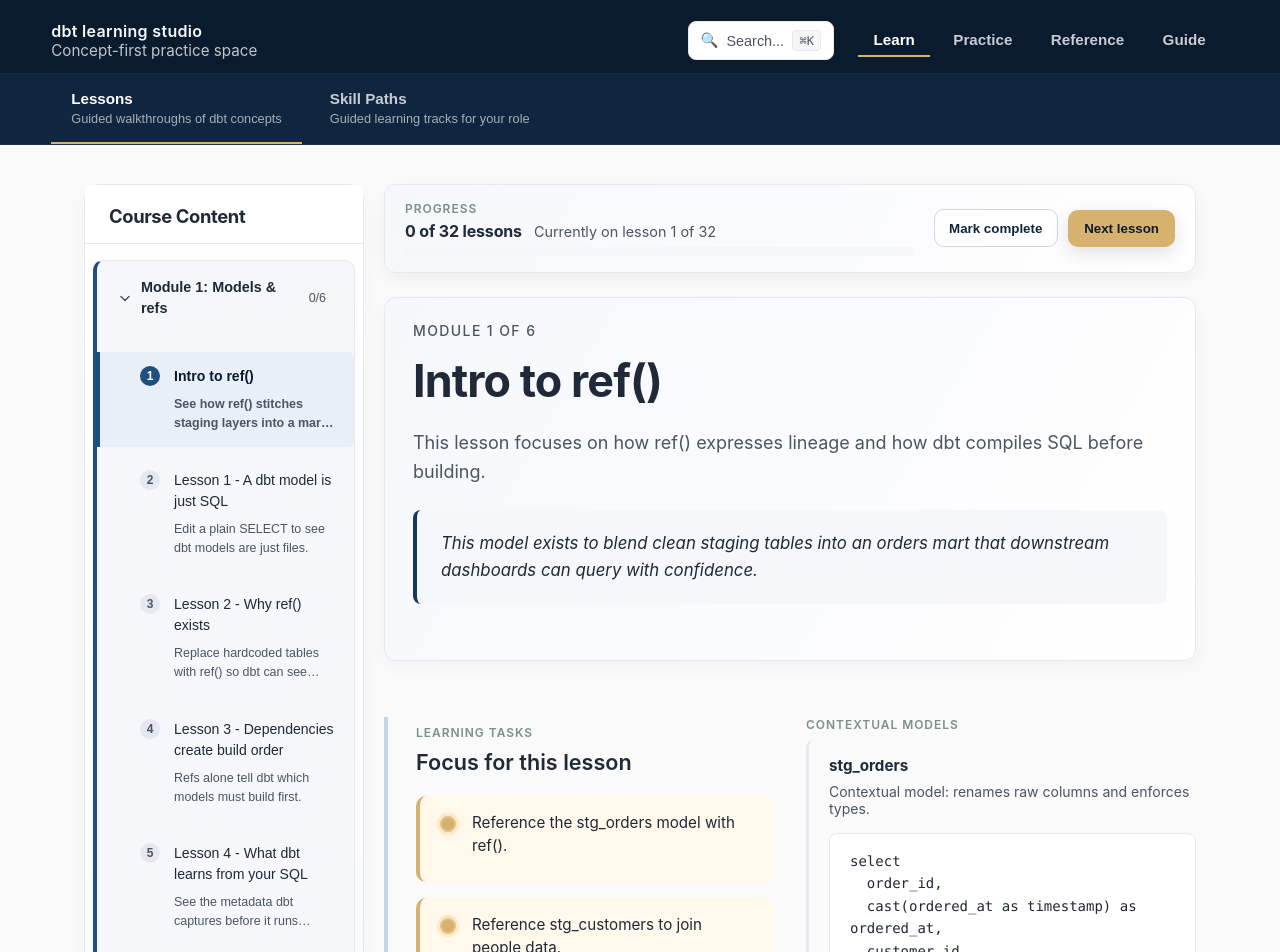
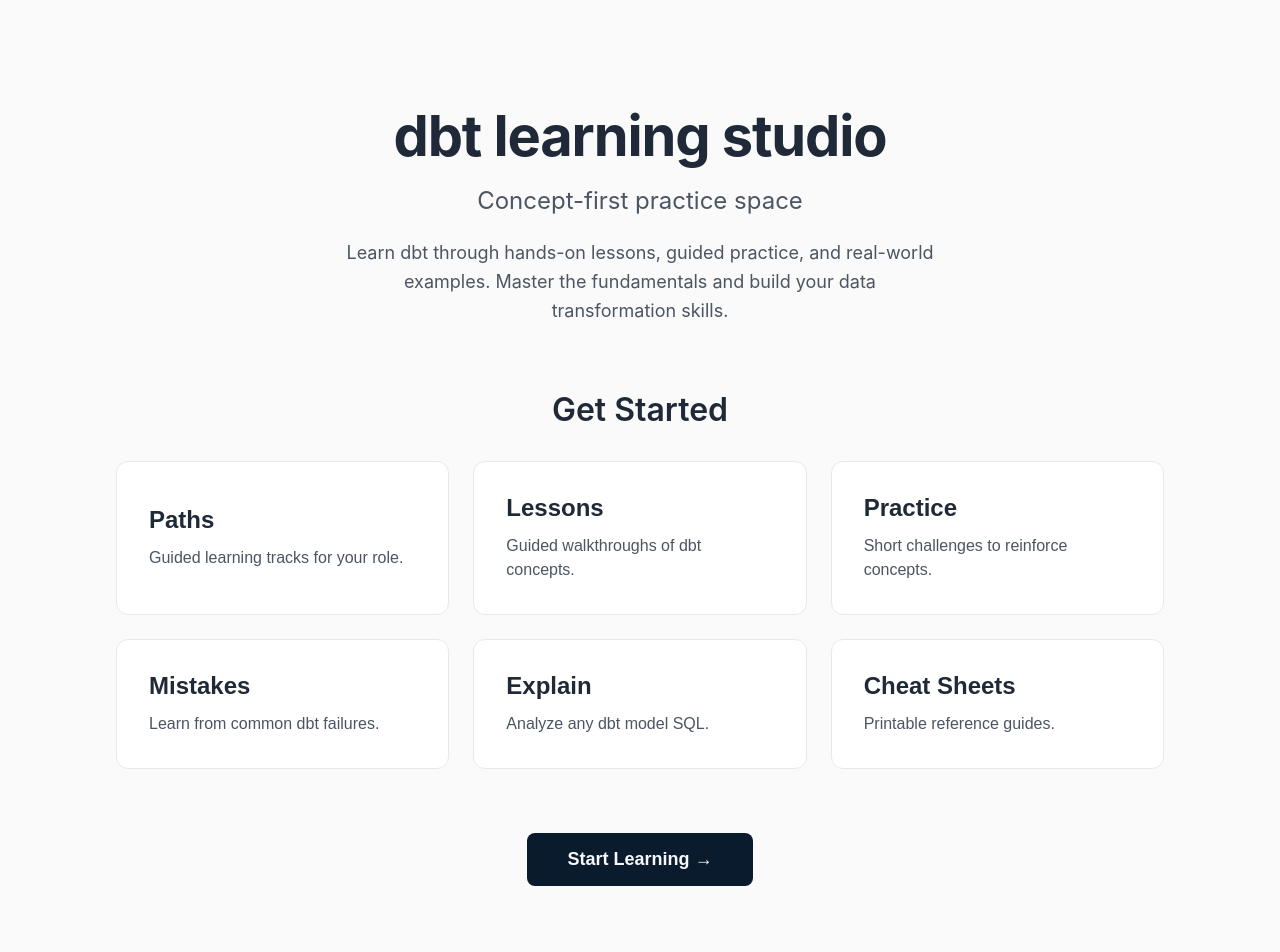
Before and after one commit to jaypeiris/learn-dbt, a React (Vite) app: page / in a window 1280 px wide. Shown: the top 952 px of the page. Built offline with nearby package versions, Linux system fonts and the light colour scheme.

Commit message:
Implement landing page routing and update navigation logic. Modify index.html for dynamic asset paths and enhance Vite configuration for build output. Refactor code blocks in CheatSheetsPage for improved formatting.

```diff
--- a/index.html
+++ b/index.html
@@ -2,7 +2,7 @@
 <html lang="en">
   <head>
     <meta charset="UTF-8" />
-    <link rel="icon" type="image/svg+xml" href="/vite.svg" />
+    <link rel="icon" type="image/svg+xml" href="%BASE_URL%vite.svg" />
     <meta name="viewport" content="width=device-width, initial-scale=1.0" />
     <title>learn_dbt</title>
   </head>
--- a/src/app/App.tsx
+++ b/src/app/App.tsx
@@ -32,8 +32,11 @@
     }
   }
 
+  const isLanding = currentRoute === 'landing'
+
   return (
     <div className="app-shell">
+      {!isLanding && (
         <header className="app-header">
           <div className="brand">
             <p className="brand-title">dbt learning studio</p>
@@ -55,8 +58,9 @@
             </nav>
           </div>
         </header>
+      )}
 
-      {subRoutes.length > 1 && (
+      {!isLanding && subRoutes.length > 1 && (
         <nav className="sub-nav" aria-label="Secondary">
           <div className="sub-nav-container">
             {subRoutes.map((route) => (
--- a/src/app/navigation.ts
+++ b/src/app/navigation.ts
@@ -57,6 +57,9 @@
 ]
 
 export function getSectionForRoute(routeId: RouteId): SectionId {
+  if (routeId === 'landing') {
+    return 'learn'
+  }
   for (const section of navSections) {
     if (section.routes.some((r) => r.id === routeId)) {
       return section.id
--- a/src/app/router.tsx
+++ b/src/app/router.tsx
@@ -9,8 +9,9 @@
 import ManifestExplainerPage from '../pages/ManifestExplainerPage'
 import FoundationsPage from '../pages/FoundationsPage'
 import NextStepsPage from '../pages/NextStepsPage'
+import LandingPage from '../pages/LandingPage'
 
-export type RouteId = 'learn' | 'paths' | 'practice' | 'mistakes' | 'explain' | 'cheatsheets' | 'projects' | 'manifest' | 'foundations' | 'next'
+export type RouteId = 'landing' | 'learn' | 'paths' | 'practice' | 'mistakes' | 'explain' | 'cheatsheets' | 'projects' | 'manifest' | 'foundations' | 'next'
 
 export type RouteConfig = {
   id: RouteId
@@ -82,10 +83,17 @@
   },
 ]
 
-const DEFAULT_ROUTE: RouteId = 'learn'
+const DEFAULT_ROUTE: RouteId = 'landing'
 
 function parseHash(): RouteId {
-  const hashValue = window.location.hash.replace('#', '').replace('/', '')
+  const hash = window.location.hash
+  // If no hash or empty hash, show landing page
+  if (!hash || hash === '' || hash === '#') {
+    return 'landing'
+  }
+  // Remove # and leading slash
+  const hashValue = hash.replace(/^#\/?/, '')
+  if (!hashValue || hashValue === '') return 'landing'
   if (hashValue === 'learn') return 'learn'
   if (hashValue === 'paths') return 'paths'
   if (hashValue === 'practice') return 'practice'
@@ -124,6 +132,9 @@
 }
 
 export function RouterView({ currentRoute }: RouterViewProps) {
+  if (currentRoute === 'landing') {
+    return <LandingPage />
+  }
   const route = routes.find((entry) => entry.id === currentRoute) ?? routes[0]
   return route.element
 }
--- a/src/pages/CheatSheetsPage.css
+++ b/src/pages/CheatSheetsPage.css
@@ -396,8 +396,8 @@
   margin-bottom: 0.5rem;
 }
 
-.code-block code {
-  display: block;
+.code-block {
+  margin: 0;
   padding: 1.5rem;
   background: #2d3c36;
   color: #e8f2ef;
@@ -405,6 +405,14 @@
   font-size: 0.9rem;
   line-height: 1.6;
   font-family: 'JetBrains Mono', monospace;
+  overflow-x: auto;
+  tab-size: 2;
+  white-space: normal;
+}
+
+.code-block code {
+  font: inherit;
+  white-space: pre;
 }
 
 /* Print Styles */
@@ -422,6 +430,16 @@
 
   .sheet-section {
     page-break-inside: avoid;
+  }
+
+  .code-block {
+    background: white;
+    color: #2d3c36;
+    border: 1px solid #d7e1dd;
+  }
+
+  .code-block code {
+    white-space: pre-wrap;
   }
 
   .layer-grid {
--- a/src/pages/CheatSheetsPage.tsx
+++ b/src/pages/CheatSheetsPage.tsx
@@ -275,19 +275,15 @@
 
       <section className="sheet-section">
         <h2>Declare Grain (Always!)</h2>
-        <div className="code-block">
-          <code>
-            -- Grain: one row per customer per day<br />
-            -- Primary key: (customer_id, event_date)<br />
-            <br />
-            select<br />
-            &nbsp;&nbsp;customer_id,<br />
-            &nbsp;&nbsp;event_date,<br />
-            &nbsp;&nbsp;sum(revenue) as daily_revenue<br />
-            from events<br />
-            group by 1, 2
-          </code>
-        </div>
+        <pre className="code-block"><code>{`-- Grain: one row per customer per day
+-- Primary key: (customer_id, event_date)
+
+select
+  customer_id,
+  event_date,
+  sum(revenue) as daily_revenue
+from events
+group by 1, 2`}</code></pre>
       </section>
 
       <section className="sheet-section">
@@ -638,8 +634,7 @@
 
       <section className="sheet-section">
         <h2>Common Patterns</h2>
-        <div className="code-block">
-          <code>{`-- Conditional logic
+        <pre className="code-block"><code>{`-- Conditional logic
 {% if target.name == 'prod' %}
   from prod.raw_data
 {% else %}
@@ -658,8 +653,7 @@
 {% for method in payment_methods %}
   sum(case when payment_method = '{{ method }}' then amount end) as {{ method }}_revenue
   {% if not loop.last %},{% endif %}
-{% endfor %}`}</code>
-        </div>
+{% endfor %}`.trim()}</code></pre>
       </section>
 
       <section className="sheet-section">
@@ -715,8 +709,7 @@
 
       <section className="sheet-section">
         <h2>Simple Macro Example</h2>
-        <div className="code-block">
-          <code>{`-- macros/cents_to_dollars.sql
+        <pre className="code-block"><code>{`-- macros/cents_to_dollars.sql
 {% macro cents_to_dollars(column_name) %}
   round({{ column_name }} / 100.0, 2)
 {% endmacro %}
@@ -725,8 +718,7 @@
 select
   order_id,
   {{ cents_to_dollars('amount_cents') }} as amount_dollars
-from {{ ref('stg_orders') }}`}</code>
-        </div>
+from {{ ref('stg_orders') }}`.trim()}</code></pre>
       </section>
     </div>
   )
@@ -959,7 +951,7 @@
 
       <section className="sheet-section">
         <h2>Folder Structure</h2>
-        <div className="code-block">
+        <pre className="code-block">
           <code>{`models/
 ├── staging/
 │   ├── stripe/
@@ -980,7 +972,7 @@
     │   └── dim_products.sql
     └── marketing/
         └── mart_customer_360.sql`}</code>
-        </div>
+        </pre>
       </section>
 
       <section className="sheet-section">
@@ -1098,8 +1090,7 @@
 
       <section className="sheet-section">
         <h2>Append Strategy</h2>
-        <div className="code-block">
-          <code>{`{{
+        <pre className="code-block"><code>{`{{
   config(
     materialized='incremental',
     unique_key='event_id',
@@ -1117,15 +1108,13 @@
 {% if is_incremental() %}
   -- Only process events since last run
   where occurred_at > (select max(occurred_at) from {{ this }})
-{% endif %}`}</code>
-        </div>
+{% endif %}`.trim()}</code></pre>
         <p><strong>Use when:</strong> Records never update after creation (event logs, immutable facts)</p>
       </section>
 
       <section className="sheet-section">
         <h2>Merge Strategy</h2>
-        <div className="code-block">
-          <code>{`{{
+        <pre className="code-block"><code>{`{{
   config(
     materialized='incremental',
     unique_key='order_id',
@@ -1144,15 +1133,13 @@
 {% if is_incremental() %}
   -- Get new and updated orders
   where updated_at > (select max(updated_at) from {{ this }})
-{% endif %}`}</code>
-        </div>
+{% endif %}`.trim()}</code></pre>
         <p><strong>Use when:</strong> Records can be updated (orders changing status, customer profiles)</p>
       </section>
 
       <section className="sheet-section">
         <h2>Delete+Insert Strategy</h2>
-        <div className="code-block">
-          <code>{`{{
+        <pre className="code-block"><code>{`{{
   config(
     materialized='incremental',
     unique_key='order_date',
@@ -1174,8 +1161,7 @@
   where order_date >= date_sub(current_date(), interval 7 day)
 {% endif %}
 
-group by order_date`}</code>
-        </div>
+group by order_date`.trim()}</code></pre>
         <p><strong>Use when:</strong> Daily/hourly aggregations where you want to reprocess recent partitions</p>
       </section>
 
--- /dev/null
+++ b/src/pages/LandingPage.css
@@ -0,0 +1,121 @@
+.landing-page {
+  max-width: 1200px;
+  margin: 0 auto;
+  padding: 4rem 2rem;
+  min-height: calc(100vh - 200px);
+}
+
+.landing-hero {
+  text-align: center;
+  margin-bottom: 4rem;
+}
+
+.landing-title {
+  font-size: 3.5rem;
+  font-weight: 700;
+  color: var(--text-primary);
+  margin: 0 0 1rem;
+  letter-spacing: -0.02em;
+}
+
+.landing-subtitle {
+  font-size: 1.5rem;
+  color: var(--text-secondary);
+  margin: 0 0 1.5rem;
+  font-weight: 400;
+}
+
+.landing-description {
+  font-size: 1.125rem;
+  color: var(--text-secondary);
+  max-width: 600px;
+  margin: 0 auto;
+  line-height: 1.6;
+}
+
+.landing-features {
+  margin-bottom: 4rem;
+}
+
+.landing-section-title {
+  font-size: 2rem;
+  font-weight: 600;
+  color: var(--text-primary);
+  margin: 0 0 2rem;
+  text-align: center;
+}
+
+.landing-cards {
+  display: grid;
+  grid-template-columns: repeat(auto-fit, minmax(280px, 1fr));
+  gap: 1.5rem;
+  margin-bottom: 3rem;
+}
+
+.landing-card {
+  background: var(--neutral-0);
+  border: 1px solid var(--neutral-200);
+  border-radius: 12px;
+  padding: 2rem;
+  text-align: left;
+  cursor: pointer;
+  transition: all 0.2s ease;
+  background: var(--neutral-0);
+}
+
+.landing-card:hover {
+  border-color: var(--brand-navy-500);
+  box-shadow: 0 4px 12px rgba(0, 0, 0, 0.08);
+  transform: translateY(-2px);
+}
+
+.landing-card-title {
+  font-size: 1.5rem;
+  font-weight: 600;
+  color: var(--text-primary);
+  margin: 0 0 0.75rem;
+}
+
+.landing-card-blurb {
+  font-size: 1rem;
+  color: var(--text-secondary);
+  margin: 0;
+  line-height: 1.5;
+}
+
+.landing-cta {
+  text-align: center;
+  margin-top: 3rem;
+}
+
+.landing-cta-button {
+  background: var(--brand-navy-900);
+  color: #f6f8fb;
+  border: none;
+  border-radius: 8px;
+  padding: 1rem 2.5rem;
+  font-size: 1.125rem;
+  font-weight: 600;
+  cursor: pointer;
+  transition: all 0.2s ease;
+}
+
+.landing-cta-button:hover {
+  background: var(--brand-navy-800);
+  transform: translateY(-1px);
+  box-shadow: 0 4px 12px rgba(0, 0, 0, 0.15);
+}
+
+@media (max-width: 768px) {
+  .landing-title {
+    font-size: 2.5rem;
+  }
+
+  .landing-subtitle {
+    font-size: 1.25rem;
+  }
+
+  .landing-cards {
+    grid-template-columns: 1fr;
+  }
+}
--- /dev/null
+++ b/src/pages/LandingPage.tsx
@@ -0,0 +1,45 @@
+import { useSimpleRouter } from '../app/router'
+import { routes } from '../app/router'
+import './LandingPage.css'
+
+export default function LandingPage() {
+  const { navigate } = useSimpleRouter()
+
+  return (
+    <div className="landing-page">
+      <div className="landing-hero">
+        <h1 className="landing-title">dbt learning studio</h1>
+        <p className="landing-subtitle">Concept-first practice space</p>
+        <p className="landing-description">
+          Learn dbt through hands-on lessons, guided practice, and real-world examples.
+          Master the fundamentals and build your data transformation skills.
+        </p>
+      </div>
+
+      <div className="landing-features">
+        <h2 className="landing-section-title">Get Started</h2>
+        <div className="landing-cards">
+          {routes.slice(0, 6).map((route) => (
+            <button
+              key={route.id}
+              className="landing-card"
+              onClick={() => navigate(route.id)}
+            >
+              <h3 className="landing-card-title">{route.title}</h3>
+              <p className="landing-card-blurb">{route.blurb}</p>
+            </button>
+          ))}
+        </div>
+      </div>
+
+      <div className="landing-cta">
+        <button
+          className="landing-cta-button"
+          onClick={() => navigate('learn')}
+        >
+          Start Learning →
+        </button>
+      </div>
+    </div>
+  )
+}
--- a/vite.config.ts
+++ b/vite.config.ts
@@ -5,4 +5,8 @@
 export default defineConfig({
   plugins: [react()],
   base: '/learn_dbt/',
+  build: {
+    outDir: 'dist/learn_dbt',
+    assetsDir: 'assets',
+  },
 })
```
Lines whose indentation alone changed are shown as unchanged.
